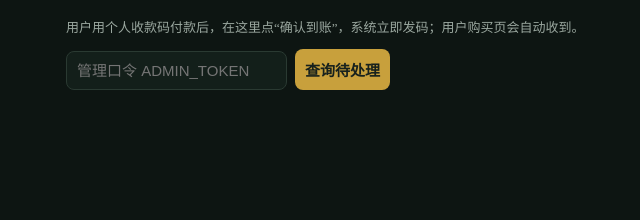
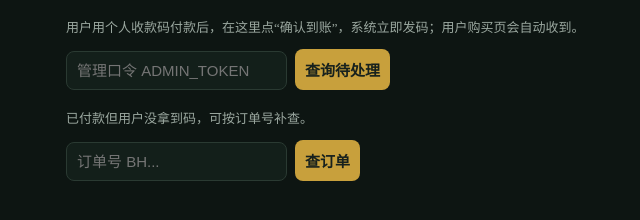
Before and after one commit to bencaohengjian/bencao-hengjian, a plain HTML site: page admin.html in a window 1280 px wide. Shown: the part 78-298 px from the top of the page, without its empty margins (254-894 px from the left). Drawn offline with Linux system fonts and the light colour scheme.

Commit message:
Add files via upload

```diff
--- a/admin.html
+++ b/admin.html
@@ -10,6 +10,9 @@ button{background:#c8a03c;color:#17211d;font-weight:600;border:0;margin-left:8px
 <p style="color:#9aa79f;font-size:13px">用户用个人收款码付款后，在这里点“确认到账”，系统立即发码；用户购买页会自动收到。</p>
 <input id="token" placeholder="管理口令 ADMIN_TOKEN"><button onclick="load()">查询待处理</button>
 <div id="list"></div>
+<p style="color:#9aa79f;font-size:13px;margin-top:18px">已付款但用户没拿到码，可按订单号补查。</p>
+<input id="find" placeholder="订单号 BH..."><button onclick="findOrder()">查订单</button>
+<div id="findBox" class="code"></div>
 <script>
 var BASE='https://bottom-cougar-d0gbb0pyuf50e428f-1536516331.ap-shanghai.app.tcloudbase.com';
 function load(){
@@ -21,6 +24,17 @@ function load(){
     box.innerHTML=d.list.map(o=>'<div class="row"><div>'+o.title+' · ¥'+o.amount.toFixed(1)+'<div style="color:#9aa79f;font-size:12px">'+o.no+' · 尾号 '+o.no.slice(-6)+'</div><div class="code" id="c'+o.no+'"></div></div><button onclick="ok(\''+o.no+'\',\''+o.no.slice(-6)+'\')">确认到账</button></div>').join('')
   })
 }
+function findOrder(){
+  var no=document.getElementById('find').value.trim()
+  if(!no){document.getElementById('findBox').textContent='请输入订单号';return}
+  fetch(BASE+'/api?action=query',{method:'POST',headers:{'content-type':'application/json'},body:JSON.stringify({action:'query',orderNo:no})})
+  .then(r=>r.json()).then(d=>{
+    var box=document.getElementById('findBox')
+    if(!d.ok){box.textContent=d.msg;return}
+    if(d.status==='paid'){box.textContent='已付款 · '+(d.plan==='A'?'全科':'单科')+' · 码：'+d.code}
+    else {box.textContent='订单还在待确认，请点上方确认到账。'}
+  })
+}
 function ok(no, tail){
   if(!confirm('确认这笔订单的付款备注尾号是 '+tail+' 吗？确认后立即发码。')) return
   fetch(BASE+'/api?action=adminConfirm',{method:'POST',headers:{'content-type':'application/json'},body:JSON.stringify({action:'adminConfirm',token:document.getElementById('token').value,orderNo:no})})
```
